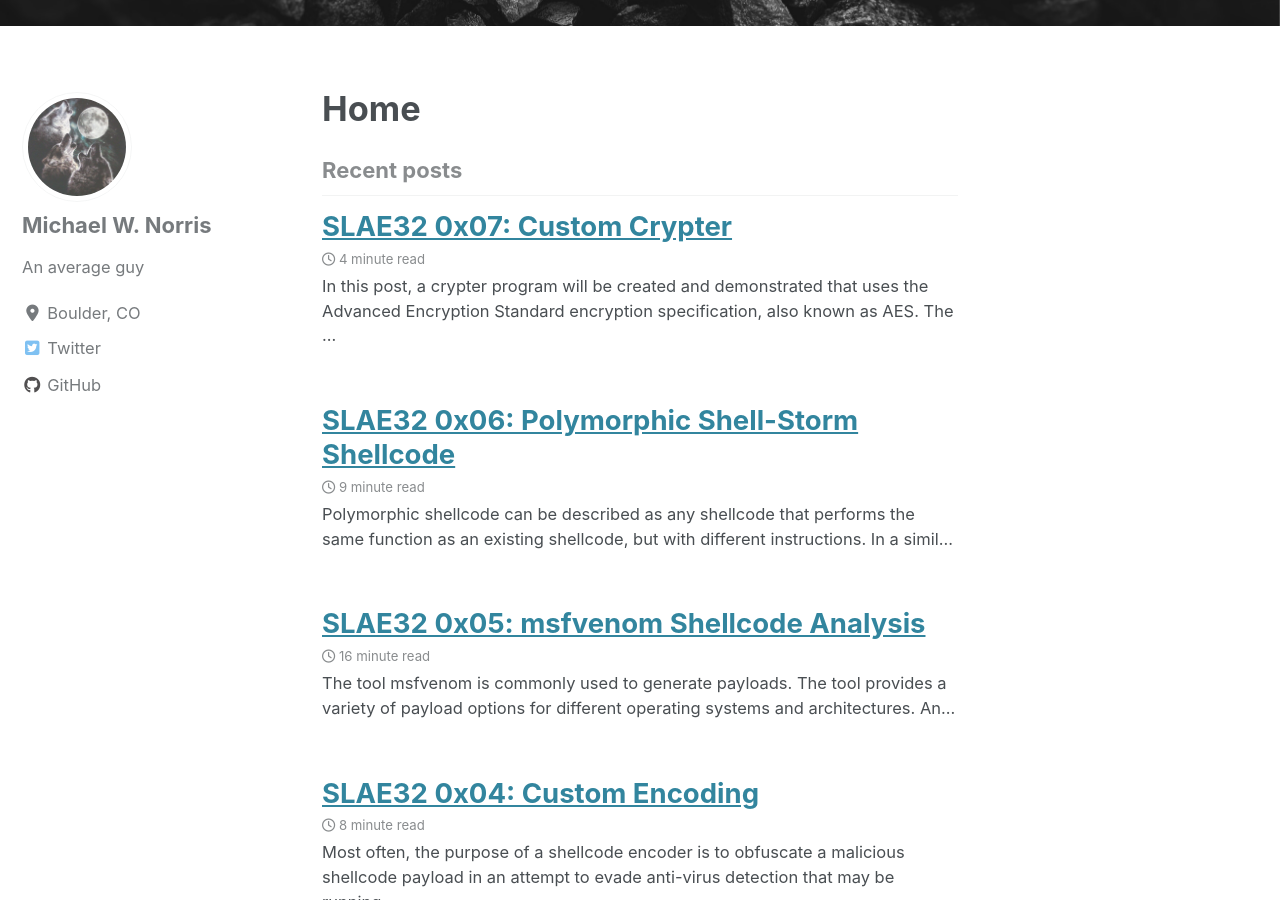
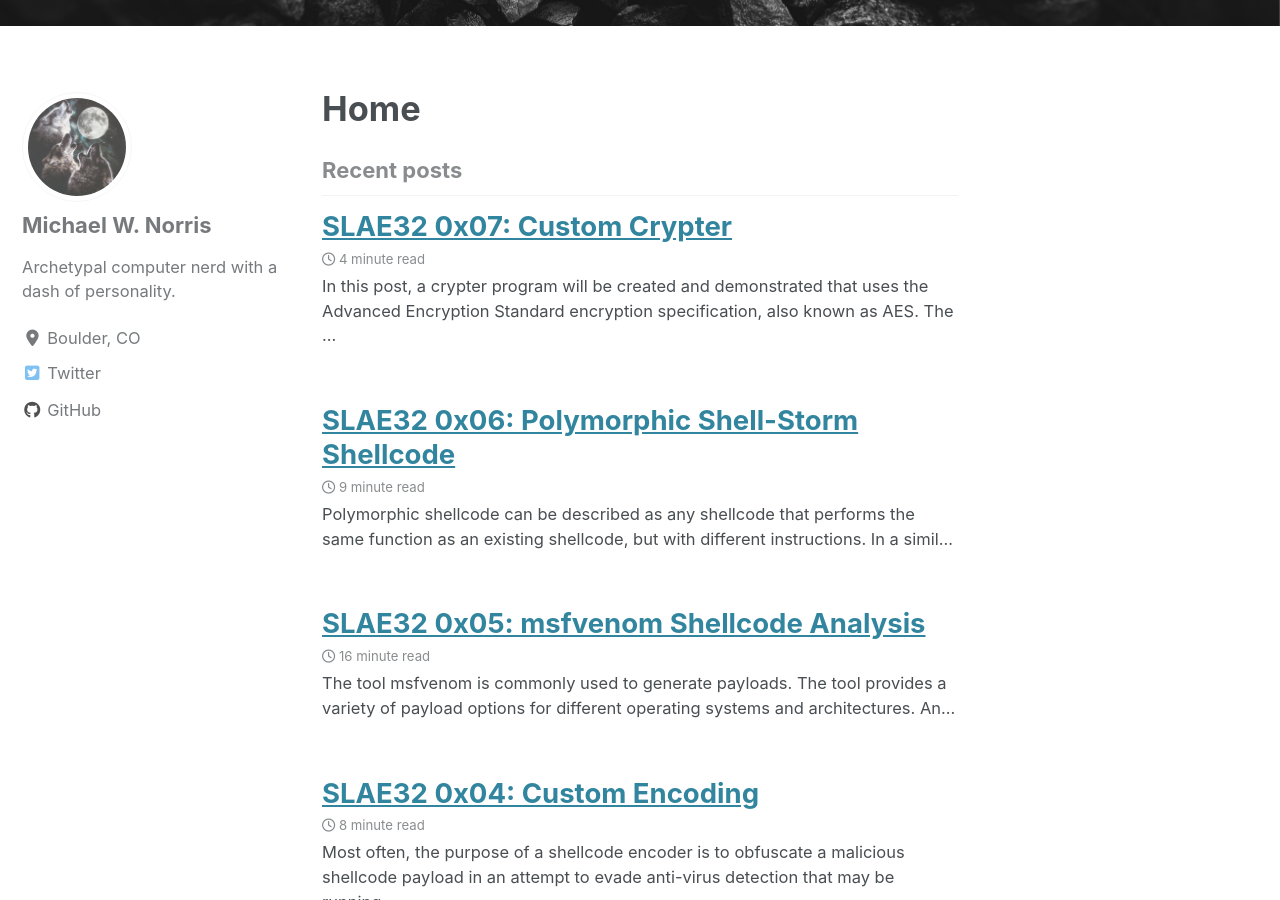
Before and after one commit to norrismw/mnorris.io, a Jekyll site: the page built from index.html, in a window 1280 px wide and 900 px high, scrolled down 412 px. Built offline with Jekyll 4.4.1, drawn with Linux system fonts in a browser that asks for light colours; cached includes are drawn as plain includes; nearby versions of some CDN libraries; the list of posts is cut into pages by our own code.

Commit message:
Updated bio

```diff
--- a/_config.yml
+++ b/_config.yml
@@ -108,7 +108,7 @@ analytics:
 author:
   name             : "Michael W. Norris"
   avatar           : "/assets/images/site/wolfmoon.jpg"
-  bio              : "An average guy"
+  bio              : "Archetypal computer nerd with a dash of personality."
   location         : "Boulder, CO"
   email            : # "mwnorris89@gmail.com"
   links:
```
